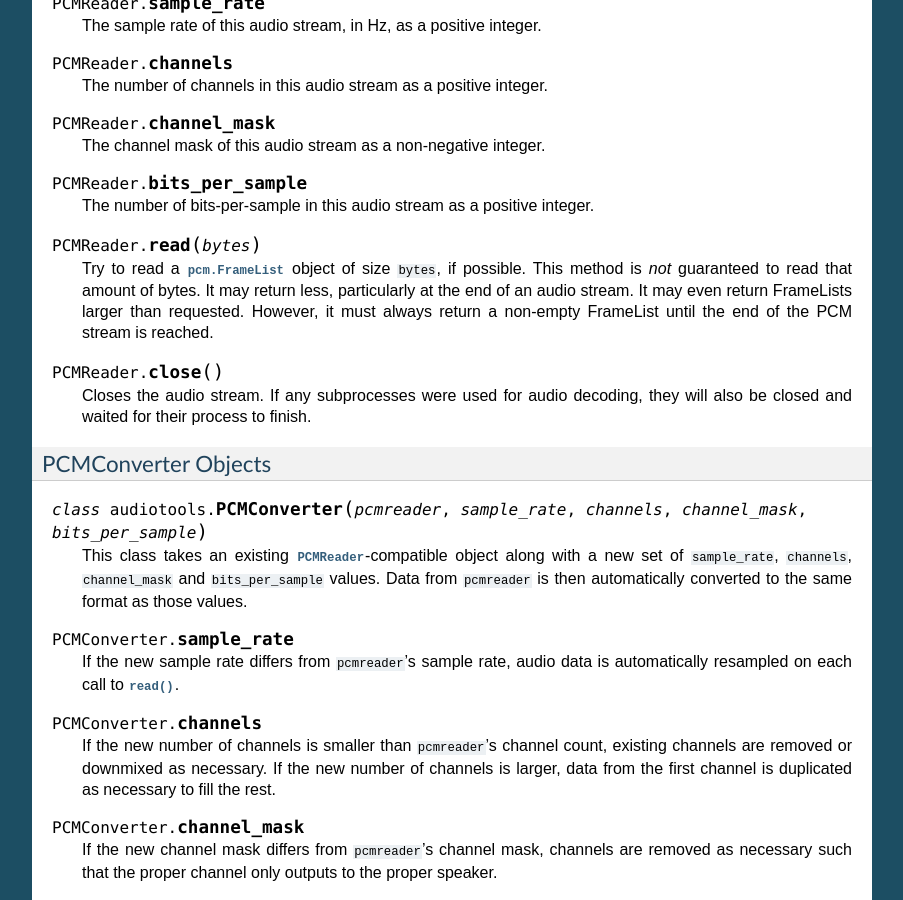
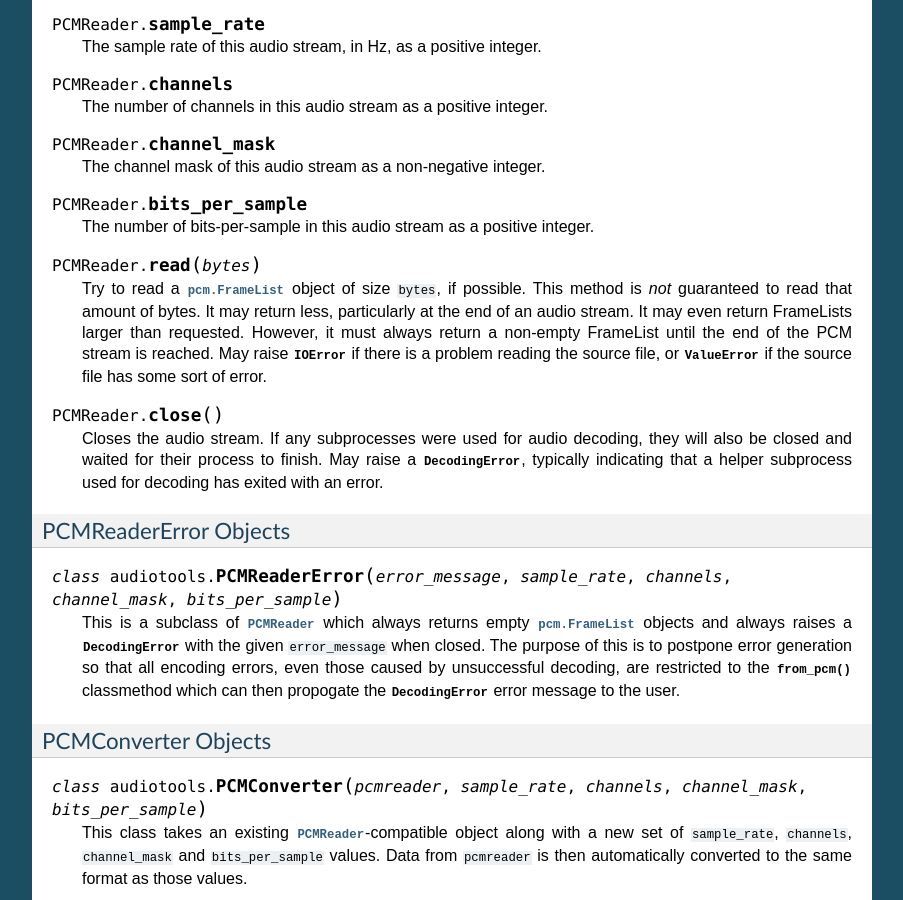
Before and after one commit to tuffy/python-audio-tools, a Sphinx documentation site: the page built from docs/programming/source/audiotools.rst, in a window 1280 px wide and 900 px high, scrolled down 10211 px. Shown: the whole window, without its empty margins (198-1101 px from the left). Built offline with Sphinx 7.4.7, drawn with Linux system fonts in a browser that asks for light colours; some of the changed text lies outside the part shown.

Commit message:
Document the file transcoding error interface better
both in the docs and in the docstrings, so one knows what sort
of exceptions will be thrown where, and why.

```diff
--- a/docs/programming/source/audiotools.rst
+++ b/docs/programming/source/audiotools.rst
@@ -262,6 +262,8 @@ AudioFile Objects
 
    Returns this audio file's PCM data as a :class:`PCMReader`-compatible
    object.
+   May return a :class:`PCMReaderError` if an error occurs
+   initializing the decoder.
 
 .. classmethod:: AudioFile.from_pcm(filename, pcmreader[, compression=None])
 
@@ -717,12 +719,31 @@ PCMReader Objects
    It may even return FrameLists larger than requested.
    However, it must always return a non-empty FrameList until the
    end of the PCM stream is reached.
+   May raise :exc:`IOError` if there is a problem reading the
+   source file, or :exc:`ValueError` if the source file has
+   some sort of error.
 
 .. method:: PCMReader.close()
 
    Closes the audio stream.
    If any subprocesses were used for audio decoding, they will also be
    closed and waited for their process to finish.
+   May raise a :exc:`DecodingError`, typically indicating that
+   a helper subprocess used for decoding has exited with an error.
+
+PCMReaderError Objects
+^^^^^^^^^^^^^^^^^^^^^^
+
+.. class:: PCMReaderError(error_message, sample_rate, channels, channel_mask, bits_per_sample)
+
+   This is a subclass of :class:`PCMReader` which always returns empty
+   :class:`pcm.FrameList` objects and always raises a :class:`DecodingError`
+   with the given ``error_message`` when closed.
+   The purpose of this is to postpone error generation so that
+   all encoding errors, even those caused by unsuccessful decoding,
+   are restricted to the :meth:`from_pcm` classmethod
+   which can then propogate the :class:`DecodingError` error message
+   to the user.
 
 PCMConverter Objects
 ^^^^^^^^^^^^^^^^^^^^
```
Also changed, not shown: audiotools/__init__.py (+23 -3 lines), 1 other file.
